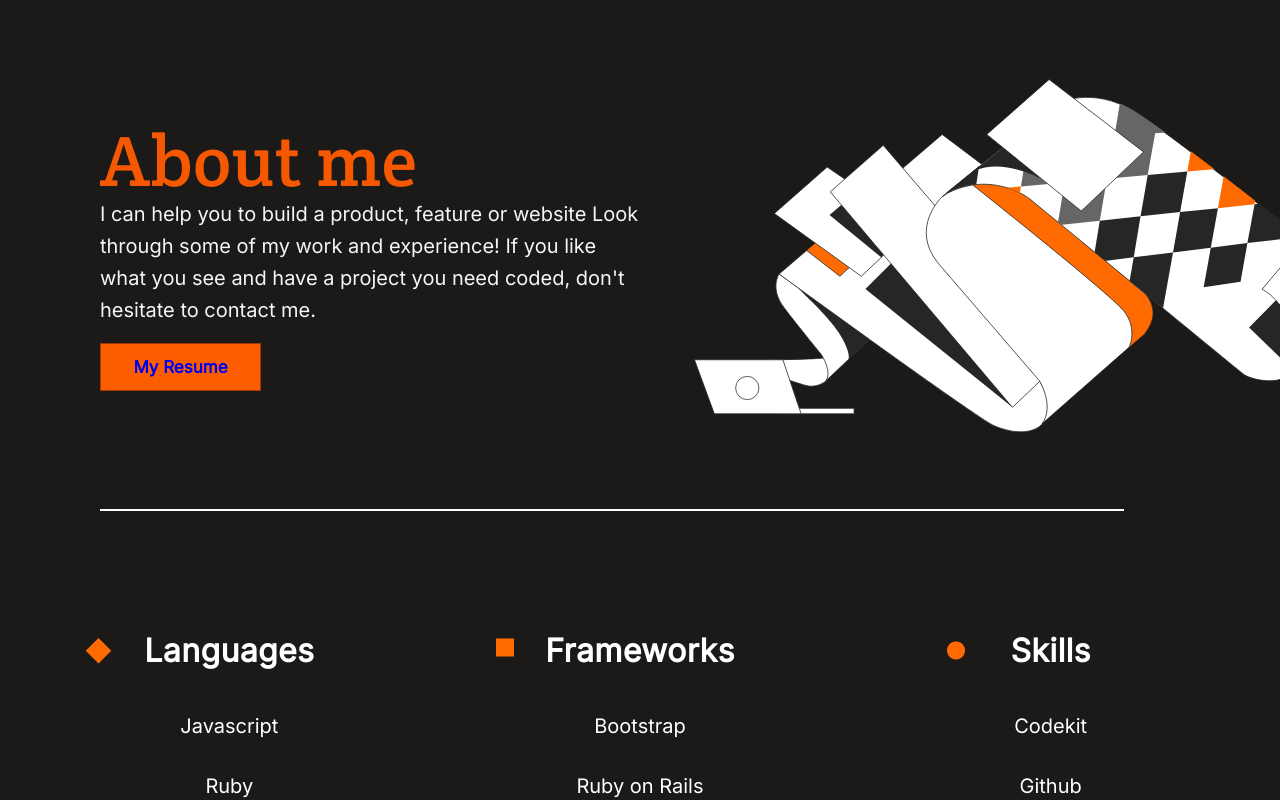
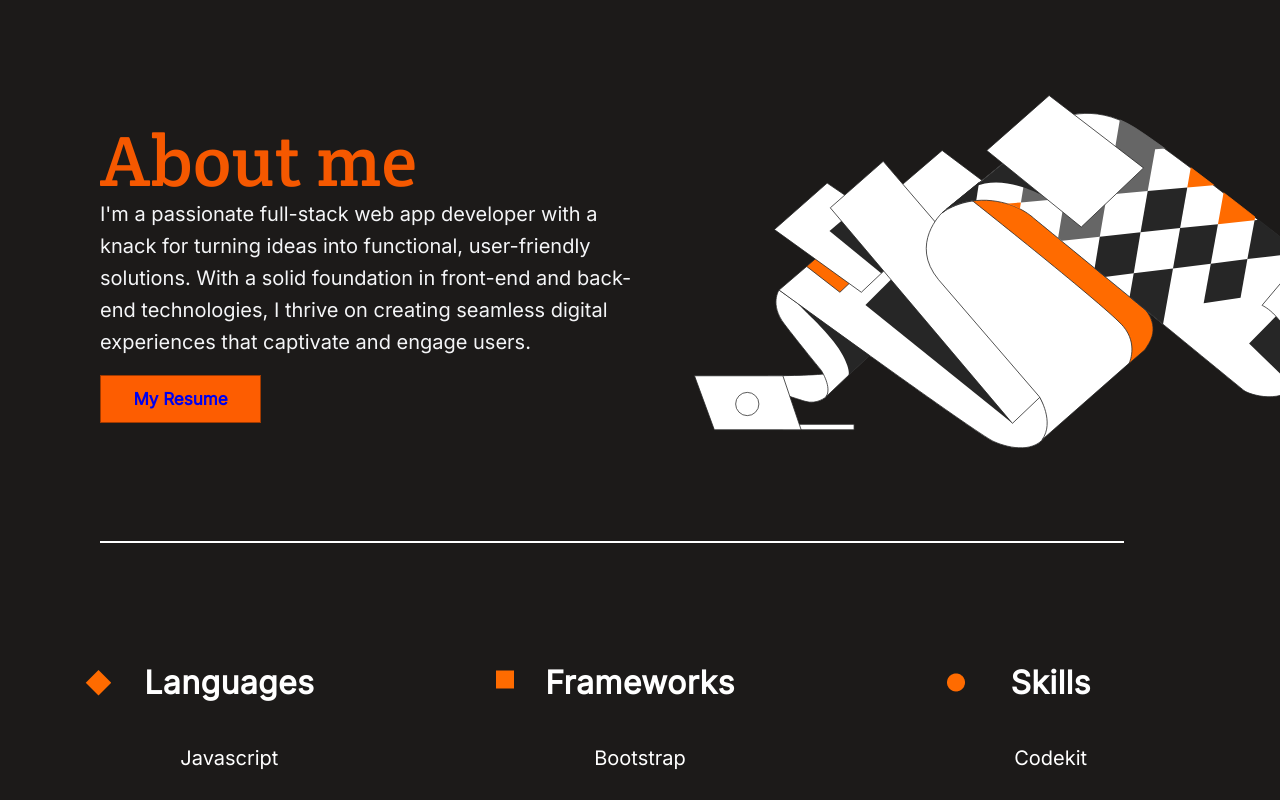
Before and after one commit to Mylo16/Portfolio, a plain HTML site: page index.html in a window 1280 px wide. Shown: the part 2316-3116 px from the top of the page. Drawn offline with Linux system fonts and the light colour scheme.

Commit message:
edit about-me

```diff
--- a/index.html
+++ b/index.html
@@ -160,9 +160,9 @@
       <section id="aboutme" class=" flex flex-column">
           <h2 id="me">About me</h2>
           <p>
-          I can help you to build a product, feature or website Look through
-          some of my work and experience! If you like what you see and have a
-          project you need coded, don't hesitate to contact me.
+            I'm a passionate full-stack web app developer with a knack for turning ideas into functional,
+            user-friendly solutions. With a solid foundation in front-end and back-end technologies,
+            I thrive on creating seamless digital experiences that captivate and engage users.
           </p>
           <button class="resumebtn">
             <a class="get_resume" href="https://docs.google.com/document/d/16arhD-6ev6DFBo1c7XpoX90JsLyNwQtmrh4Tt7wVgqY/edit?usp=sharing">My Resume</a>
```
